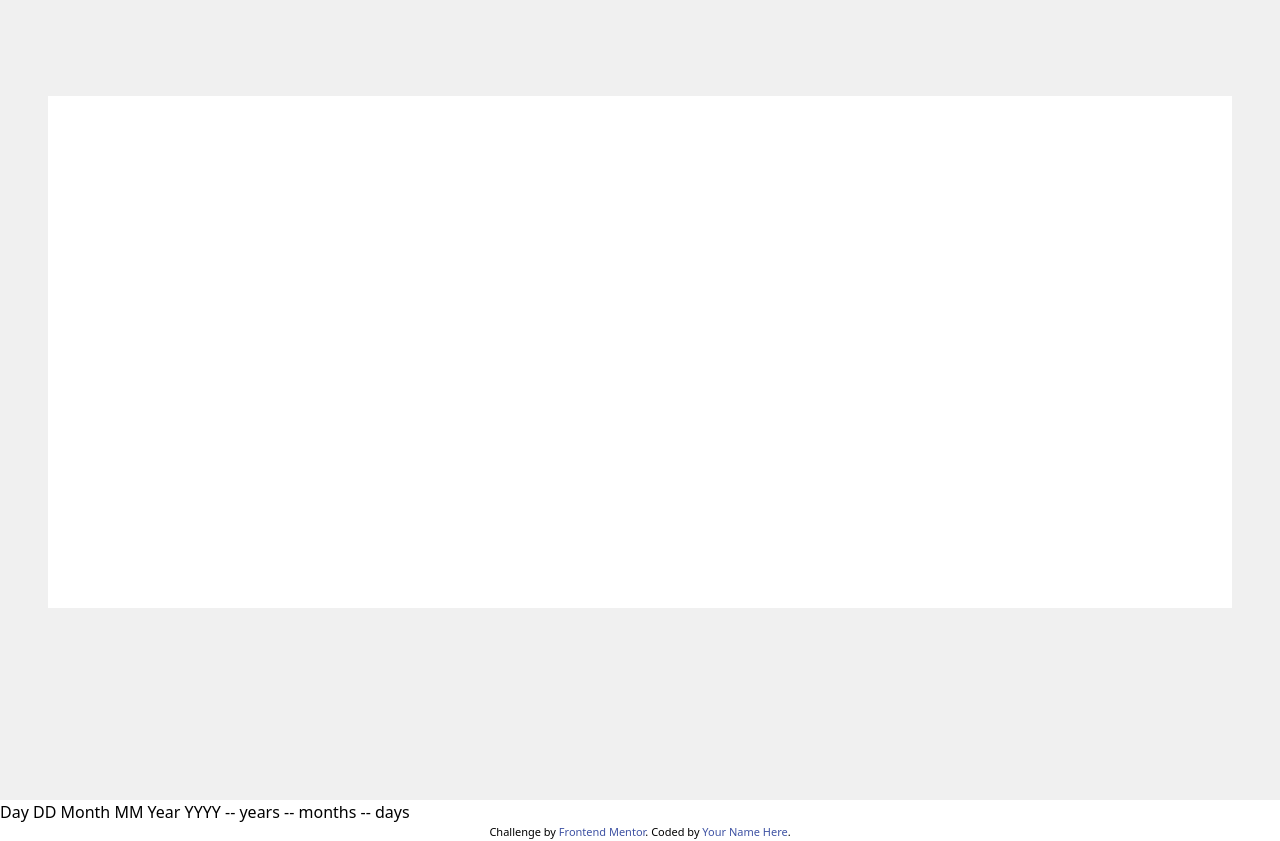
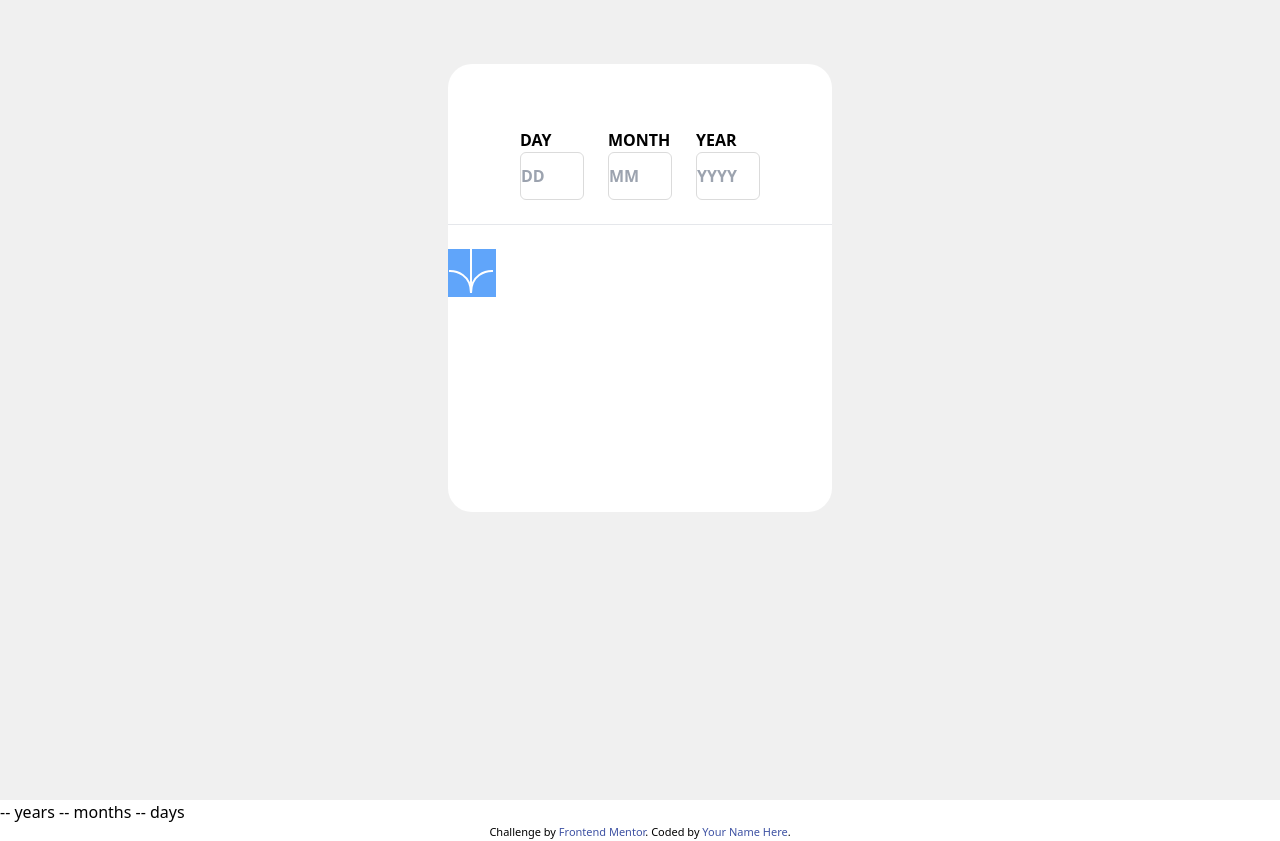
Before and after one commit to ziggycodes/age-calculator-app-main, a website: page index.html in a window 1280 px wide. Drawn offline with Linux system fonts and the light colour scheme.

Commit message:
added input fields

```diff
--- a/index.html
+++ b/index.html
@@ -5,6 +5,7 @@
   <meta name="viewport" content="width=device-width, initial-scale=1.0"> <!-- displays site properly based on user's device -->
 
   <link rel="icon" type="image/png" sizes="32x32" href="./assets/images/favicon-32x32.png">
+
 
   <title>Frontend Mentor | Age calculator app</title>
 
@@ -15,22 +16,58 @@
   </style>
   <link rel="stylesheet" href="./public/output.css">
 </head>
-<body>
+<body class="">
 
-  <div class="h-screen bg-[#F0F0F0] py-24 px-12 ">
+  <div class="h-screen w-screen bg-[#F0F0F0] py-16 flex justify-center">
 
-    <div class="bg-white h-[32rem]"></div>
+    <div class="bg-white h-[28rem] w-96 rounded-3xl py-16">
+
+      <div class="flex justify-center">
+        <form action="" class="grid grid-cols-6 gap-x-6">
+          <div class="col-start-1 col-end-3">
+            <label class="block font-semibold" for="day">DAY</label>
+            <input class="block border border-[#DBDBDB] rounded-md w-16 h-12 align-text-top font-bold" id="day" type="text" placeholder="DD">
+          </div>
+
+          <div class="col-start-3 col-end-5">
+            <label class="block font-semibold" for="month">MONTH</label>
+            <input class="block border border-[#DBDBDB] rounded-md w-16 h-12 align-text-top font-bold" id="month" type="text" placeholder="MM">
+          </div>
+
+          <div class="col-start-5 col-end-7">
+            <label class="block font-semibold" for="year">YEAR</label>
+            <input class="block border border-[#DBDBDB] rounded-md w-16 h-12 align-text-top font-bold" id="year" type="text" placeholder="YYYY">
+          </div>
+
+        </form>
+      </div>
+
+      <hr class="my-6">
+
+      <div class="w-12 h-12 bg-blue-400">
+        <svg
+            xmlns="http://www.w3.org/2000/svg"
+            width="46"
+            height="44"
+            viewBox="0 0 46 44"
+          >
+            <g fill="none" stroke="#FFF" stroke-width="2">
+              <path
+                d="M1 22.019C8.333 21.686 23 25.616 23 44M23 44V0M45 22.019C37.667 21.686 23 25.616 23 44"
+              />
+            </g>
+          </svg>
+      </div>
+
+
+    </div>
 
   </div>
 
-  Day
-  DD
 
-  Month
-  MM
 
-  Year
-  YYYY
+
+
 
   -- years
   -- months
@@ -40,5 +77,6 @@
     Challenge by <a href="https://www.frontendmentor.io?ref=challenge" target="_blank">Frontend Mentor</a>.
     Coded by <a href="#">Your Name Here</a>.
   </div>
+  <script src="calculator.js"></script>
 </body>
 </html>
--- a/src/input.css
+++ b/src/input.css
@@ -1,3 +1,5 @@
+
+
 @tailwind base;
 @tailwind components;
 @tailwind utilities;
--- /dev/null
+++ b/test.js
@@ -0,0 +1,34 @@
+function valleyCount(n, path){
+    let count = 0
+    let valley = 0
+
+    for (let i = 0; i < path.length; i++){
+
+        if(count === 0) {
+            valley++
+        }
+
+        else if(count !== 0){
+            valley--
+        }
+
+        else if (path[i] === "U"){
+            count++
+        }
+        else if(path[i] === "D") {
+            count--
+        }
+
+
+
+
+
+    }
+
+    return valley - n + 1
+
+
+}
+
+let x = "UDDDUDUU"
+console.log(valleyCount(8, x))
```
Also changed, not shown: test.html (added, +25 -0 lines), public/output.css, 1 other file.
